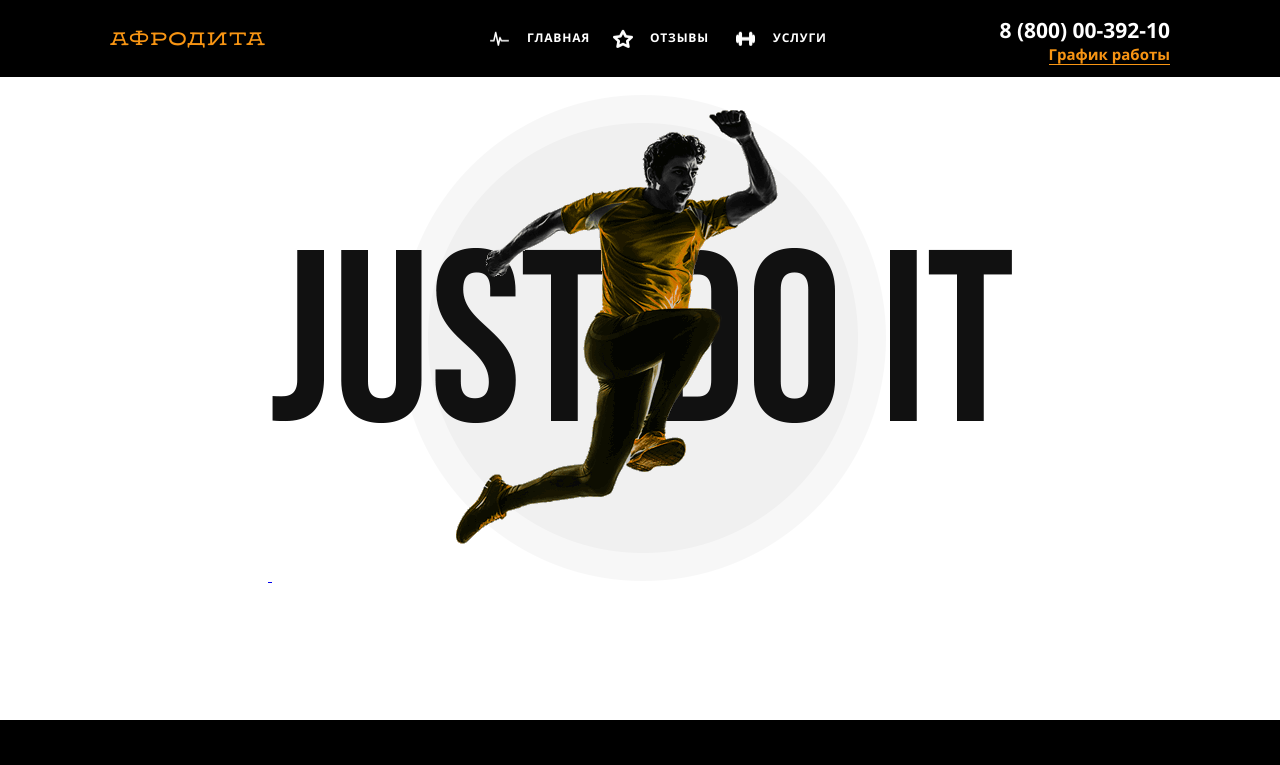
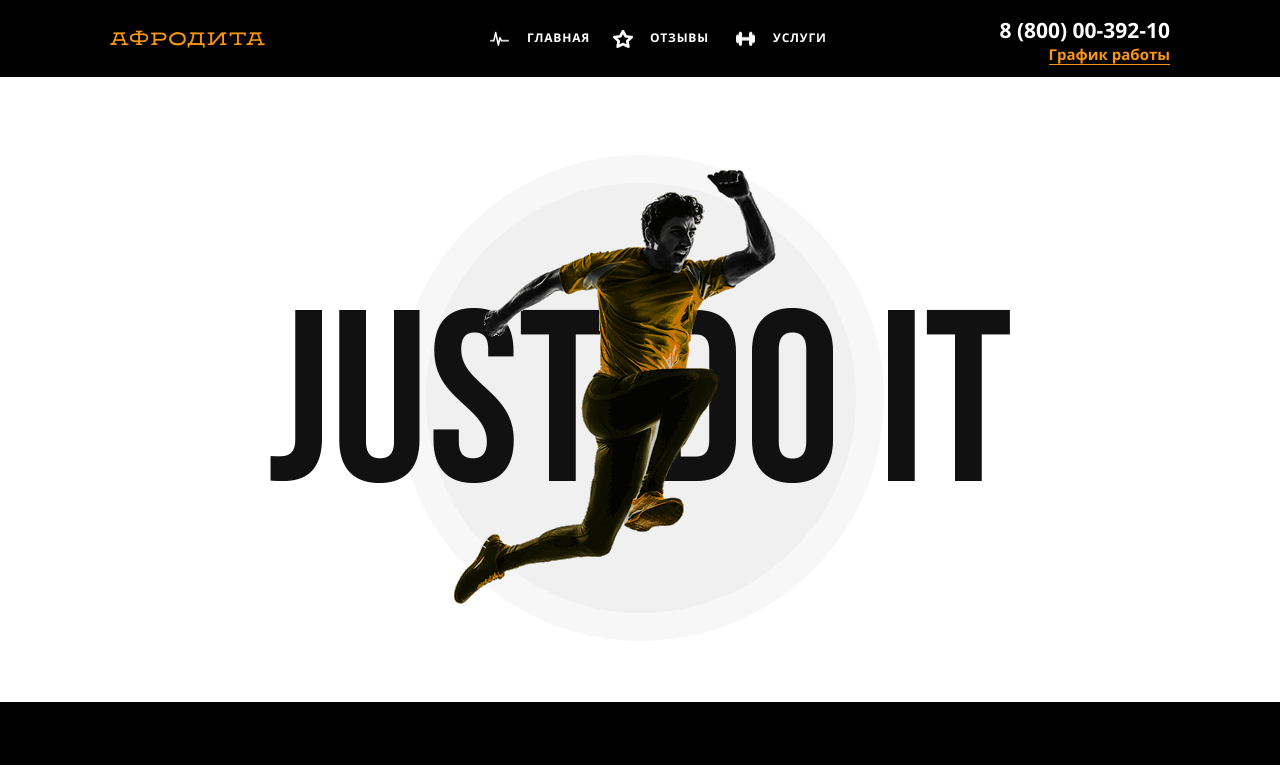
Before and after one commit to AlexOlm/ls-practice-fitness-new-1, a plain HTML site: page index.html in a window 1280 px wide. Shown: the top 765 px of the page. Drawn offline with nearby package versions, Linux system fonts and the light colour scheme; files whose address does not match are found by name.

Commit message:
week_2 final

```diff
--- a/css/main.css
+++ b/css/main.css
@@ -174,19 +174,26 @@ nav {
   transform: translateY(5%);
 }
 
+.nike-motto {
+position: relative;
+
+}
+
 .container-nike-motto {
-  max-width: 100%;
+  position: relative;
+  margin: 0 auto;
+  width: 1060px;
   height: 625px;
   text-align: center;
 }
 
-.nike-motto:before {
+/* .nike-motto:before {
   display: inline-block;
   content: "";
   height: 100%;
-}
+}  */
 
-.nike-motto__text {
+.nike-motto__pic {
   margin-top: 78px;
   margin-bottom: 58px;
   display: inline-block;
--- a/index.html
+++ b/index.html
@@ -51,7 +51,7 @@
       <div class="nike-motto">
         <div class="container-nike-motto">
           <a href="./templates/fitness/imagebanner.png" class="nike-motto__img">
-            <div class="nike-motto">
+            <div class="nike-motto__pic">
               <img src="./templates/fitness/imagebanner.png" alt="Cлоган Nike">
             </div>
           </a>
```
